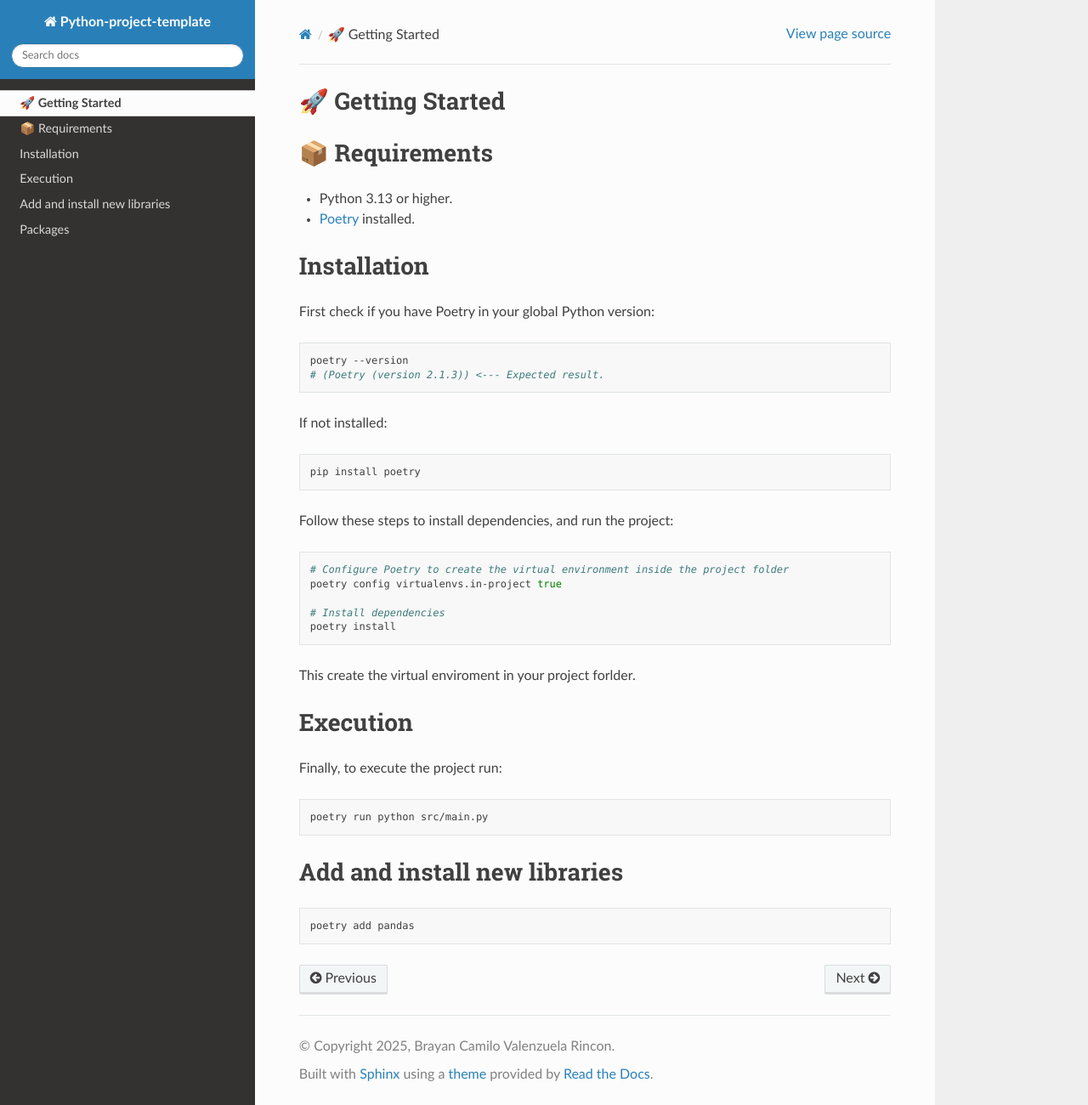
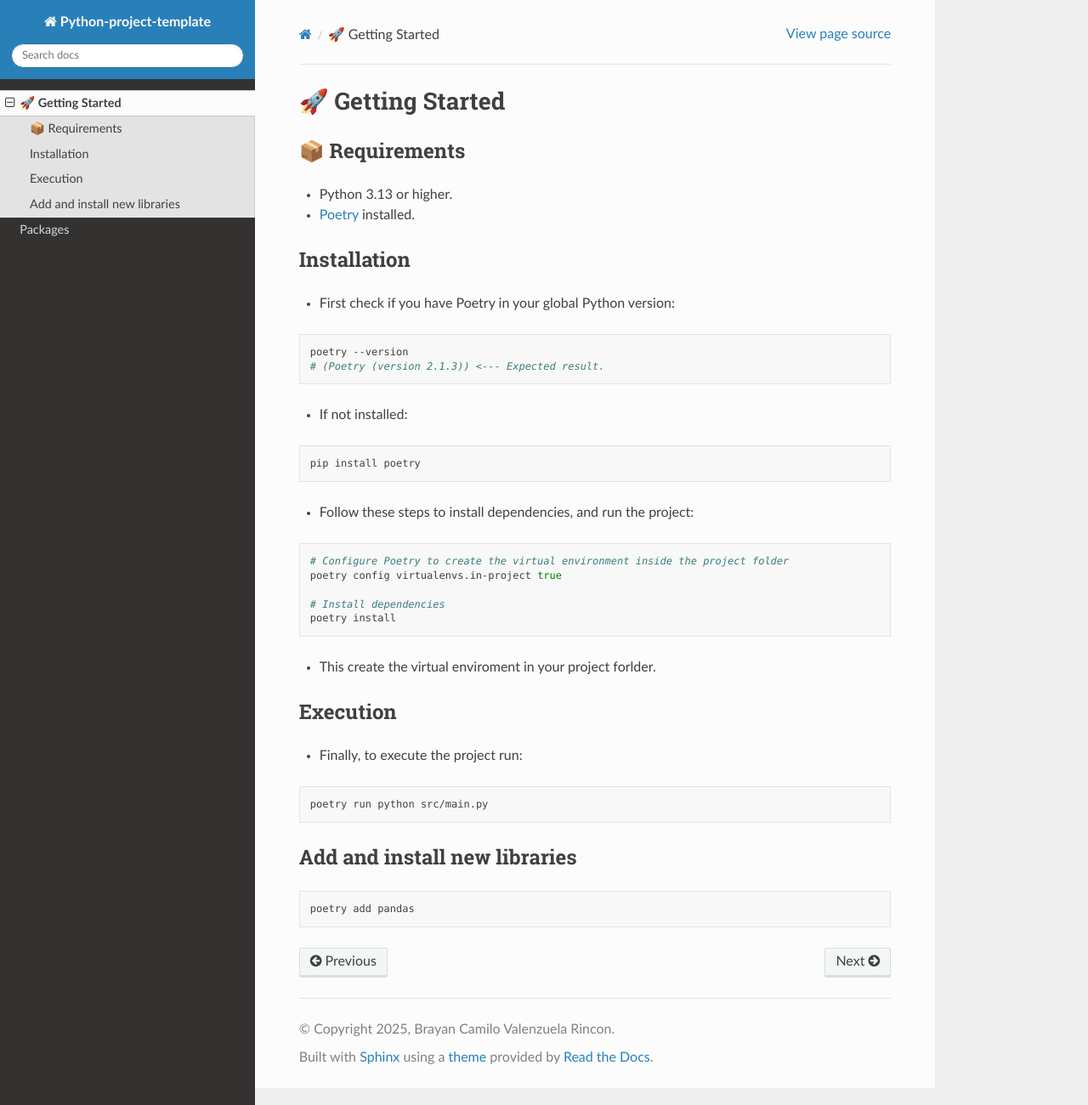
Before and after one commit to Brayan-CVR/Python-project-template, a Sphinx documentation site: the page built from docs/source/getting_started.md, in a window 1280 px wide and 1300 px high. Shown: the whole window at 85% size. Built offline with Sphinx 7.4.7 and the Read the Docs theme 3.1.0, drawn with Linux system fonts in a browser that asks for light colours.

Commit message:
Update documentation

````diff
--- a/docs/source/getting_started.md
+++ b/docs/source/getting_started.md
@@ -1,26 +1,26 @@
 ## 🚀 Getting Started
 
-## 📦 Requirements
+### 📦 Requirements
 
 - Python 3.13 or higher.
 - [Poetry](https://python-poetry.org/docs/#installation) installed.
 
-## Installation
+### Installation
 
-First check if you have Poetry in your global Python version:
+- First check if you have Poetry in your global Python version:
 
 ```bash
 poetry --version
 # (Poetry (version 2.1.3)) <--- Expected result.
 ```
 
-If not installed:
+- If not installed:
 
 ```bash
 pip install poetry
 ```
 
-Follow these steps to install dependencies, and run the project:
+- Follow these steps to install dependencies, and run the project:
 
 ```bash
 # Configure Poetry to create the virtual environment inside the project folder
@@ -30,17 +30,17 @@ poetry config virtualenvs.in-project true
 poetry install
 ```
 
-This create the virtual enviroment in your project forlder.
+- This create the virtual enviroment in your project forlder.
 
-## Execution
+### Execution
 
-Finally, to execute the project run:
+- Finally, to execute the project run:
 
 ```bash
 poetry run python src/main.py
 ```
 
-## Add and install new libraries
+### Add and install new libraries
 
 ```bash
 poetry add pandas
````
